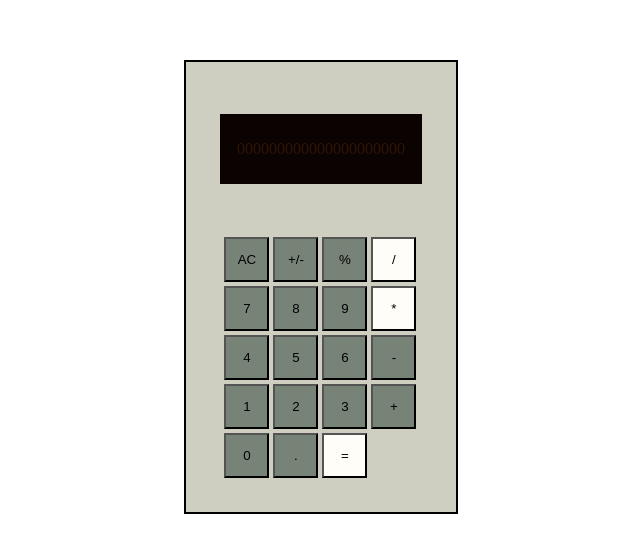
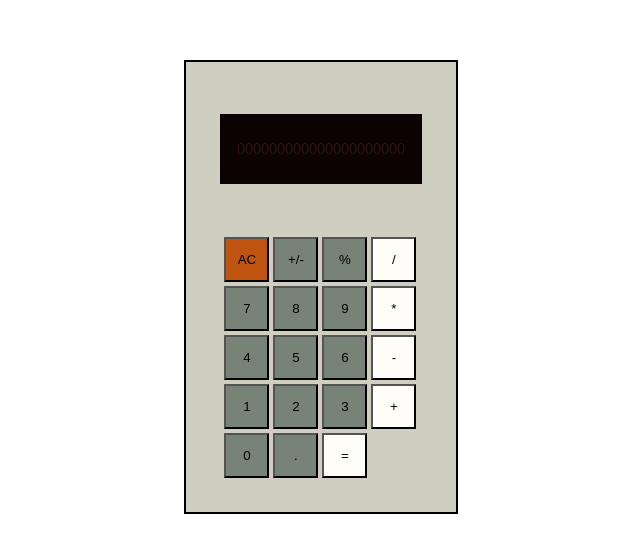
Before and after one commit to OGMui/Odin-Calculator, a plain HTML site: page index.html in a window 1280 px wide. Shown: the part 121-674 px from the top of the page, without its empty margins (319-959 px from the left). Drawn offline with Linux system fonts and the light colour scheme.

Commit message:
Update styles.css buttons

```diff
--- a/styles.css
+++ b/styles.css
@@ -57,10 +57,10 @@ body {
     margin: 2px;
 }
 
-#ac {
+#all-clear {
     background-color: var(--btn-orange-color);
 }
 
-#minus, #divide, #multiply, #plus, #equals {
+.operator, #equals {
     background-color: var(--btn-white-color)
 }
```
